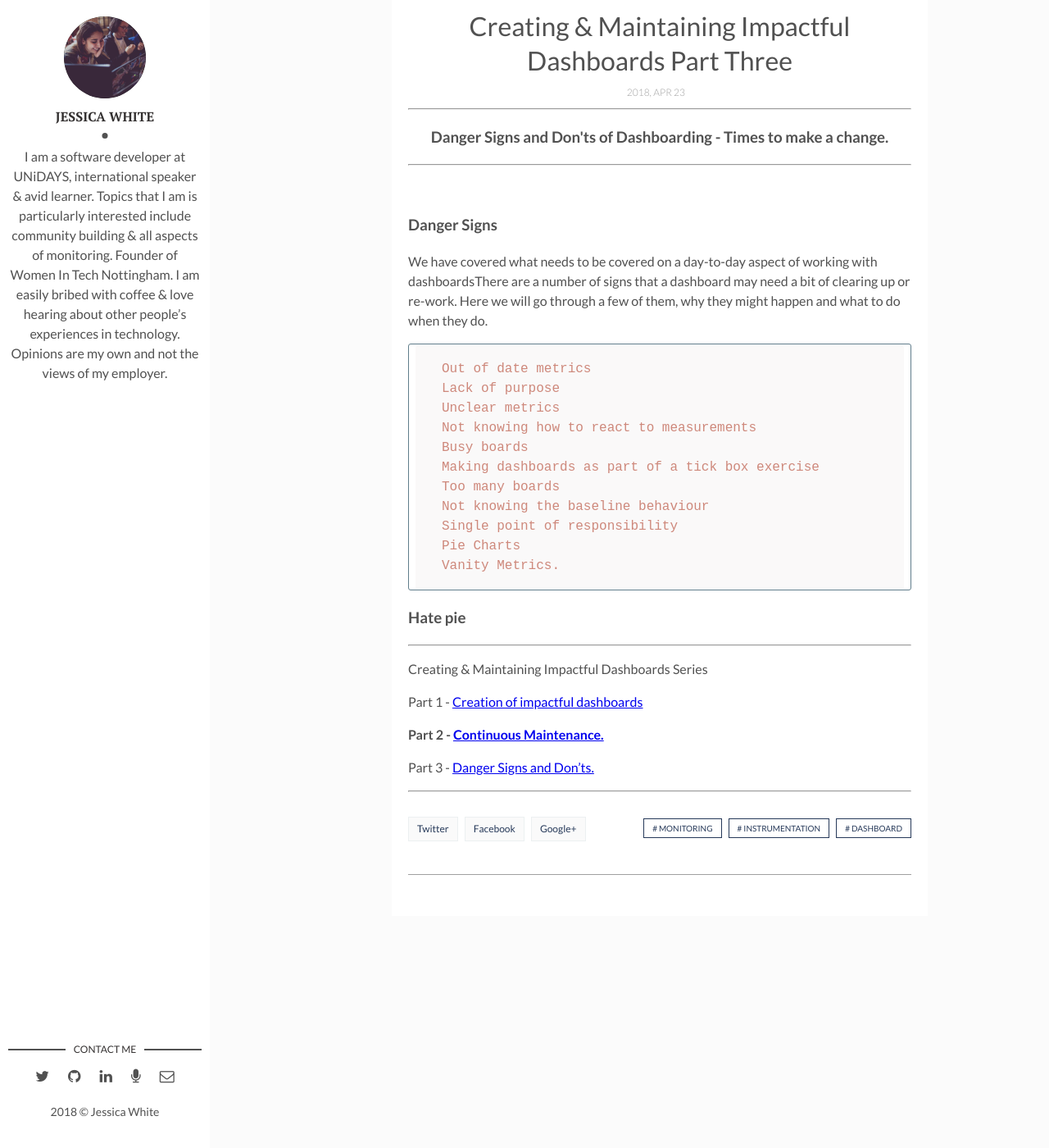
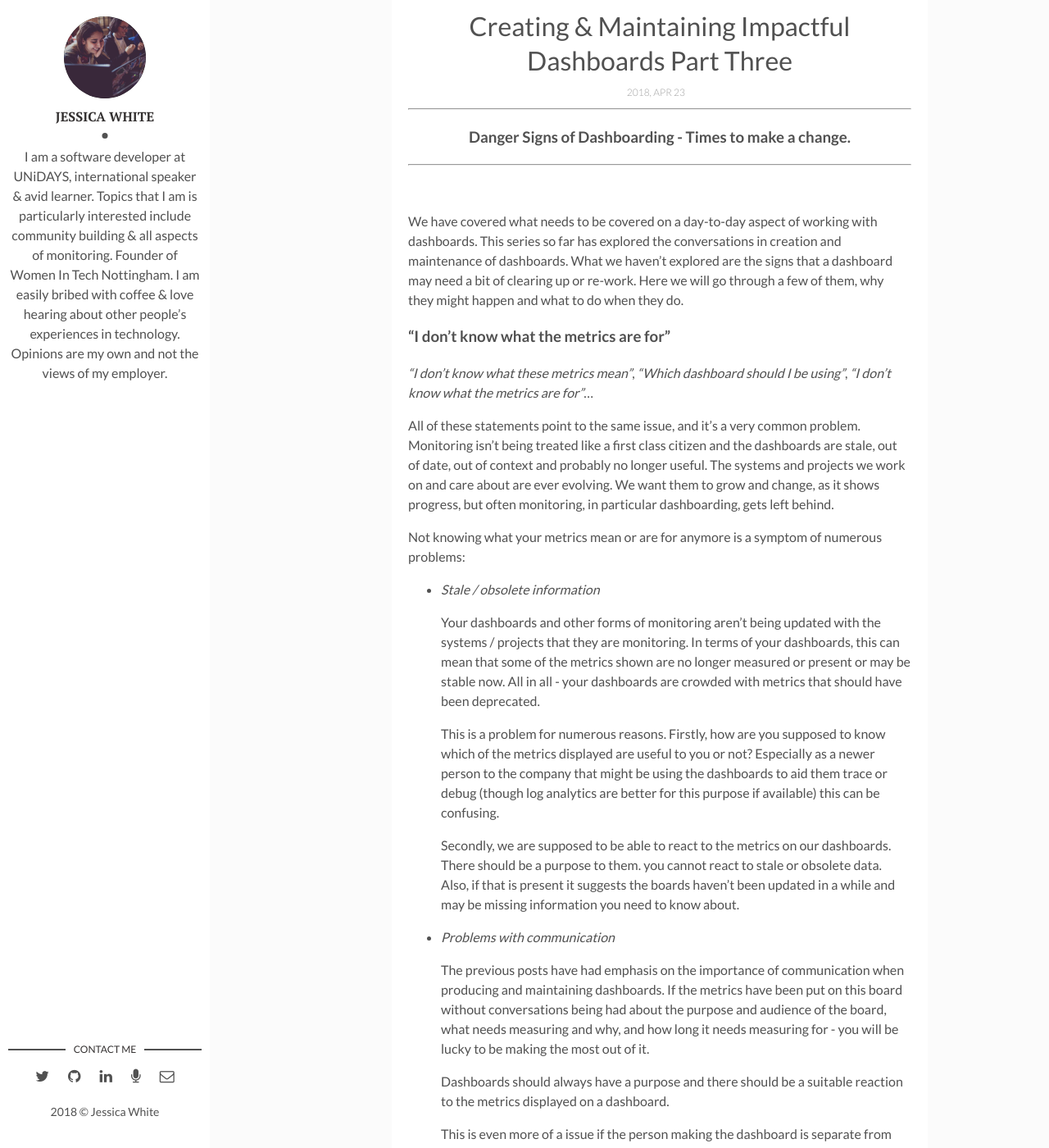
Before and after one commit to wordshaker/jesswhite_4, a Jekyll site: the page built from _posts/2018-04-23-impactfuldashboardspart3-post.md, in a window 1280 px wide and 1400 px high, scrolled down 287 px. Shown: the whole window at 82% size. Built offline with Jekyll 4.4.1, drawn with Linux system fonts in a browser that asks for light colours; some of the changed text lies outside the part shown.

Commit message:
First dangersign

````diff
--- a/_posts/2018-04-23-impactfuldashboardspart3-post.md
+++ b/_posts/2018-04-23-impactfuldashboardspart3-post.md
@@ -1,7 +1,7 @@
 ---
 layout: post
 title: Creating & Maintaining Impactful Dashboards Part Three
-description: "Danger Signs and Don'ts of Dashboarding"
+description: "Danger Signs of Dashboarding"
 date: 2018-04-23
 img: ./2018-04-23/header.png
 tags: [monitoring, instrumentation, dashboard]
@@ -11,34 +11,75 @@ share: true
 
 ----
 <center>
-<h3> Danger Signs and Don'ts of Dashboarding - Times to make a change. </h3>
+<h3> Danger Signs of Dashboarding - Times to make a change. </h3>
 </center>
 ---
 <br/>
 
 
+We have covered what needs to be covered on a day-to-day aspect of working with dashboards. This series so far has explored the conversations in creation and maintenance of dashboards. What we haven't explored are the signs that a dashboard may need a bit of clearing up or re-work. Here we will go through a few of them, why they might happen and what to do when they do.
+
+### "I don't know what the metrics are for"
+
+_"I don't know what these metrics mean"_, _"Which dashboard should I be using"_, _"I don't know what the metrics are for"_...
+
+All of these statements point to the same issue, and it's a very common problem. Monitoring isn't being treated like a first class citizen and the dashboards are stale, out of date, out of context and probably no longer useful. The systems and projects we work on and care about are ever evolving. We want them to grow and change, as it shows progress, but often monitoring, in particular dashboarding, gets left behind.
+
+Not knowing what your metrics mean or are for anymore is a symptom of numerous problems:
+
+- _Stale / obsolete information_
+
+    Your dashboards and other forms of monitoring aren't being updated with the systems / projects that they are monitoring. In terms of your dashboards, this can mean that some of the metrics shown are no longer measured or present or may be stable now.  All in all - your dashboards are crowded with metrics that should have been deprecated.
+
+    This is a problem for numerous reasons. Firstly, how are you supposed to know which of the metrics displayed are useful to you or not? Especially as a newer person to the company that might be using the dashboards to aid them trace or debug (though log analytics are better for this purpose if available) this can be confusing.
+
+    Secondly, we are supposed to be able to react to the metrics on our dashboards. There should be a purpose to them. you cannot react to stale or obsolete data. Also, if that is present it suggests the boards haven't been updated in a while and may be missing information you need to know about.
+
+- _Problems with communication_
+
+    The previous posts have had emphasis on the importance of communication when producing and maintaining dashboards. If the metrics have been put on this board without conversations being had about the purpose and audience of the board, what needs measuring and why, and how long it needs measuring for - you will be lucky to be making the most out of it.
+
+    Dashboards should always have a purpose and there should be a suitable reaction to the metrics displayed on a dashboard.
+
+    This is even more of a issue if the person making the dashboard is separate from the work the dashboard is responsible for. If you aren't working on the system or project, it's unlikely you will know if the information is relevant or needs changing. I'll come back to this later.
+
+- _Bad annotation_
+
+    Dashboards should be clear. Whether its by using titles, panels or what ever feature you think is beneficial it should be possible for someone working in the area the dashboard is covering to look at it and work out what is what relatively quickly.
+
+    If you can't do this clearly on the display - make sure that those who will need to be using the boards are trained on the stats that are displayed, what they mean, and what to do when it's gone Pete Tong.
+
+- _"This might be interesting"_
+
+    There are many things in life that are interesting. Unfortunately, these things aren't always useful and don't have a reaction that needs to be taken against them.
+
+    Dashboards are used to inform us of the current state of play. The metrics displayed on them should be things we can react to, even if it is to plan improvements to our systems. By adding information without a purpose for it, leads to busy, cluttered dashboards. This will include metrics which were once added out of interest, but nobody knows what they are for or what should be done with them.
+
+
+#### What can I do?
+
+The reason this is listed as a danger sign is that the dashboards are now not easy to read or understand, there is not a strong purpose to them and it is hard to react to the metrics. As they become harder to use, they become more of a hindrance than a help.
+
+In my opinion, if a dashboard is in this state the only thing to do is to go back to basics. Delete the board. Have the necessary discussions to determine if anything needs to be monitored in relation to this are of the system or project. If there is, talk to the stakeholders / audience of the dashboard and start fresh.
+
+
+### "Dashboards are a tick box exercise"
+
+
+#### What can I do?
 
 
 
-### Danger Signs
+### "We have one person responsible for our dashboards"
 
-We have covered what needs to be covered on a day-to-day aspect of working with dashboardsThere are a number of signs that a dashboard may need a bit of clearing up or re-work. Here we will go through a few of them, why they might happen and what to do when they do.
 
-```
-Out of date metrics
-Lack of purpose
-Unclear metrics
-Not knowing how to react to measurements
-Busy boards
-Making dashboards as part of a tick box exercise
-Too many boards
-Not knowing the baseline behaviour
-Single point of responsibility
-Pie Charts
-Vanity Metrics.
-```
+#### What can I do?
 
-### Hate pie
+### "Vanity Metrics"
+
+### Busy Boards / Too many boards
+
+### I Hate Pie
 
 
 
@@ -48,8 +89,8 @@ Creating & Maintaining Impactful Dashboards Series
 
 Part 1 - [Creation of impactful dashboards](https://jesswhite.co.uk/impactfuldashboardspart1-post/)
 
-**Part 2 - [Continuous Maintenance.](https://jesswhite.co.uk/impactfuldashboardspart2-post/)**
+Part 2 - [Continuous Maintenance.](https://jesswhite.co.uk/impactfuldashboardspart2-post/)
 
-Part 3 - [Danger Signs and Don'ts.](https://jesswhite.co.uk/impactfuldashboardspart2-post/)
+**Part 3 - [Danger Signs and Don'ts.](https://jesswhite.co.uk/impactfuldashboardspart2-post/)**
 
 ---
````
